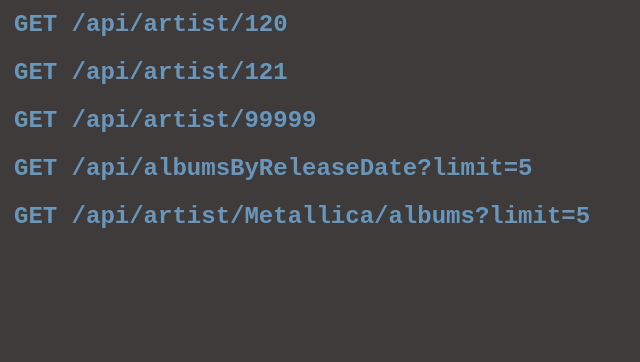
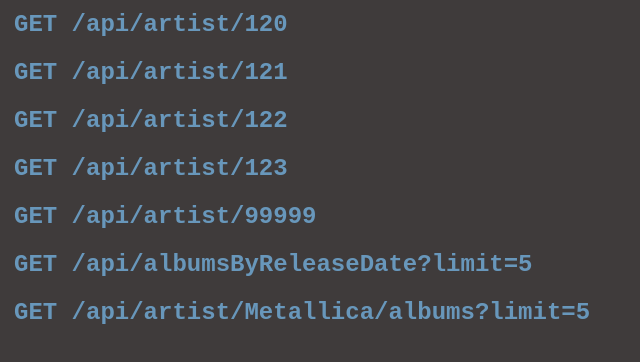
Before and after one commit to Funato-san/ita-music, a website: page frontend/index.html in a window 1280 px wide. Shown: the whole page, without its empty margins (0-640 px from the left). Drawn offline with Linux system fonts and the light colour scheme.

Commit message:
added endpoints

```diff
--- a/frontend/index.html
+++ b/frontend/index.html
@@ -11,6 +11,8 @@
     <script>
         useEndpoint('GET', '/api/artist/120');
         useEndpoint('GET', '/api/artist/121');
+        useEndpoint('GET', '/api/artist/122');
+        useEndpoint('GET', '/api/artist/123');
         useEndpoint('GET', '/api/artist/99999');
         useEndpoint('GET', '/api/albumsByReleaseDate?limit=5');
         useEndpoint('GET', '/api/artist/Metallica/albums?limit=5');
```
